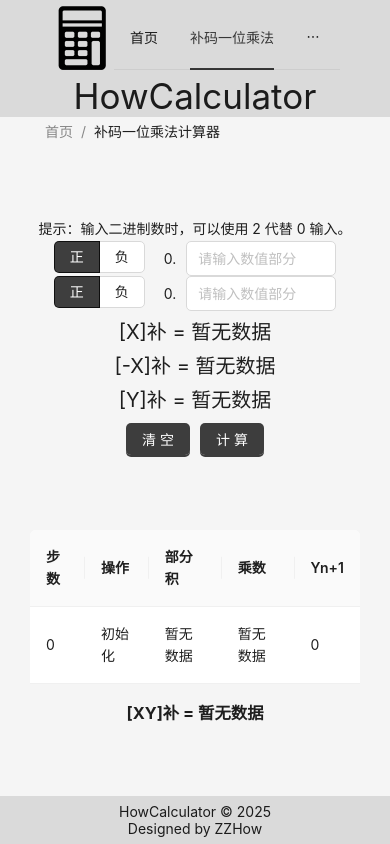
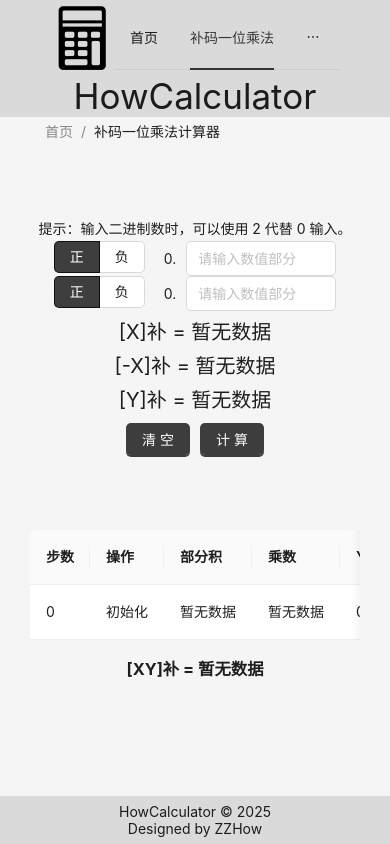
Before and after one commit to ZZHow1024/HowCalculator, a React (Vite) app: page /#/booth-multiplication-calculator in a window 390 px wide. Built offline with nearby package versions, Linux system fonts and the light colour scheme.

Commit message:
perf: improve booth multiplication experience on mobile devices

```diff
--- a/src/App.scss
+++ b/src/App.scss
@@ -59,7 +59,7 @@ body {
                 margin-bottom: $footer-height + 30px;
                 position: relative;
                 top: 38px;
-                width: 100vw;
+                width: 100%;
                 min-height: calc(100vh - $header-height - $footer-height - 130px);
             }
         }
--- a/src/pages/BoothMultiplicationCalculator/index.jsx
+++ b/src/pages/BoothMultiplicationCalculator/index.jsx
@@ -232,7 +232,12 @@ export default function Index() {
         </Button>
       </div>
 
-      <Table dataSource={data} pagination={false}>
+      <div className="table">
+        <Table
+          dataSource={data}
+          pagination={false}
+          scroll={{ x: "max-content" }}
+        >
           <Column title="步数" dataIndex="step" key="step" align="left" />
           <Column
             title="操作"
@@ -271,6 +276,7 @@ export default function Index() {
             )}
           />
         </Table>
+      </div>
 
       <h3>[XY]补 = {result ? result : "暂无数据"}</h3>
     </div>
--- a/src/pages/BoothMultiplicationCalculator/index.scss
+++ b/src/pages/BoothMultiplicationCalculator/index.scss
@@ -36,6 +36,10 @@
     }
   }
 
+  .table {
+    width: 100%;
+  }
+
   .output-content {
     font-size: 20px;
     margin-top: 5px;
--- a/src/utils/boothMultiplicationCalculator.js
+++ b/src/utils/boothMultiplicationCalculator.js
@@ -86,7 +86,7 @@ export const initializationX = (symbol, num) => {
   };
 };
 
-// 初始化 X（单符号位）
+// 初始化 Y（单符号位）
 export const initializationY = (symbol, num) => {
   const yNum = []; // 原码
   const fNum = []; // 反码
@@ -132,6 +132,7 @@ export const initializationY = (symbol, num) => {
   return bNum;
 };
 
+// 补码一位乘法
 export const supplementOneDigitMultiplication = (xb, xfb, yb) => {
   const res = [];
 
```
Lines whose indentation alone changed are shown as unchanged.
